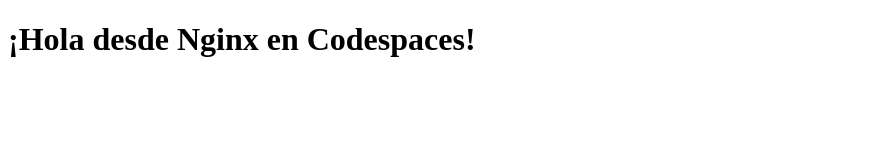
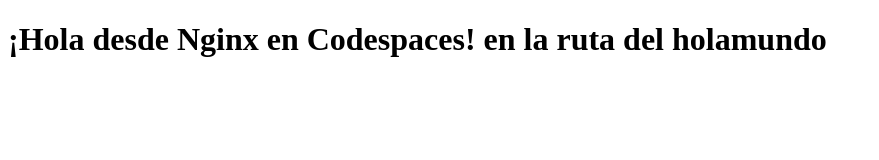
Before and after one commit to juliobautistaSFTK/TallerGITHUB94, a plain HTML site: page hola-mundo/index.html in a window 1280 px wide. Shown: the whole page, without its empty margins (0-879 px from the left). Drawn offline with Linux system fonts and the light colour scheme.

Commit message:
Update index.html

```diff
--- a/hola-mundo/index.html
+++ b/hola-mundo/index.html
@@ -6,6 +6,6 @@
     <title>Hola Nginx</title>
 </head>
 <body>
-    <h1>¡Hola desde Nginx en Codespaces!</h1>
+    <h1>¡Hola desde Nginx en Codespaces! en la ruta del holamundo</h1>
 </body>
 </html>
```
